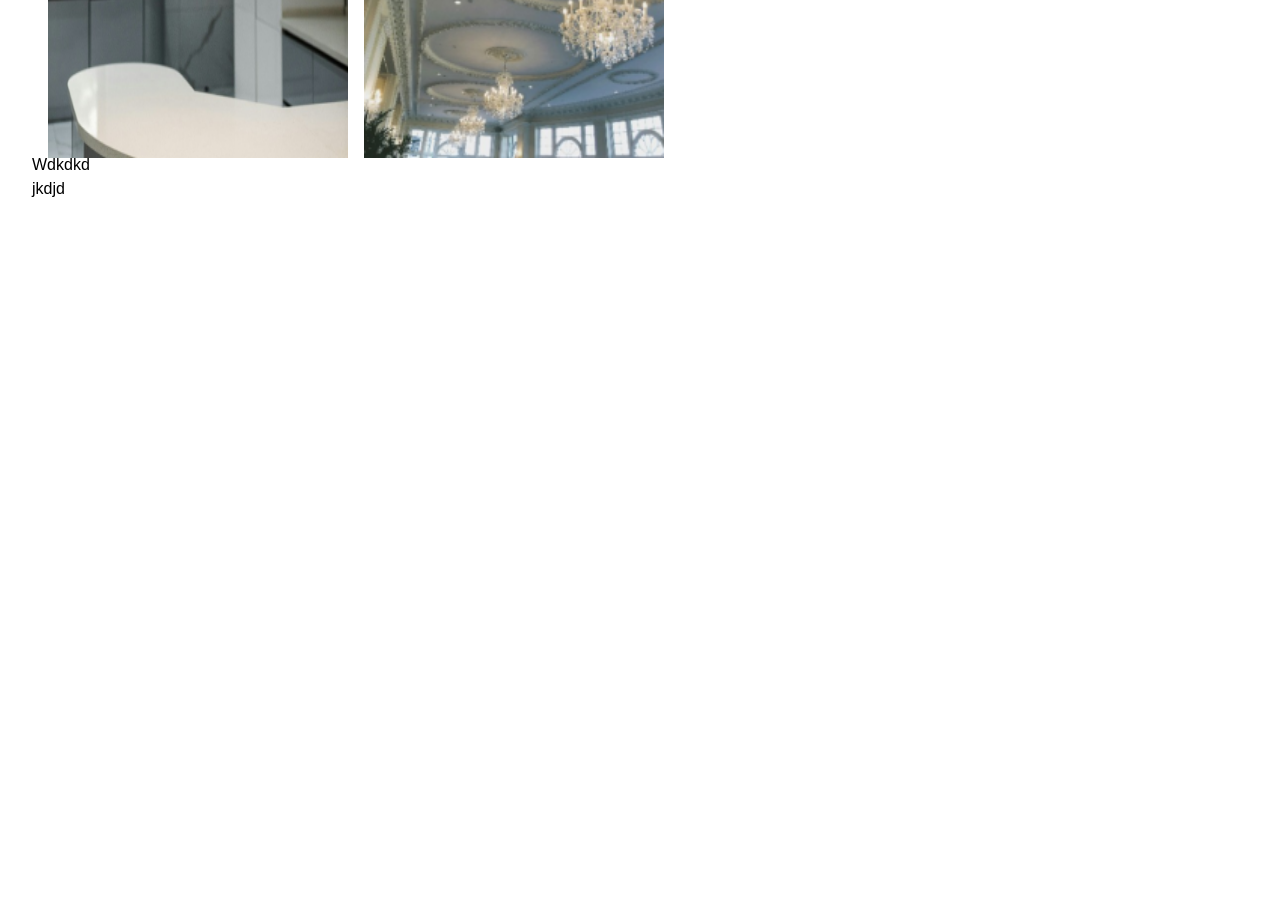
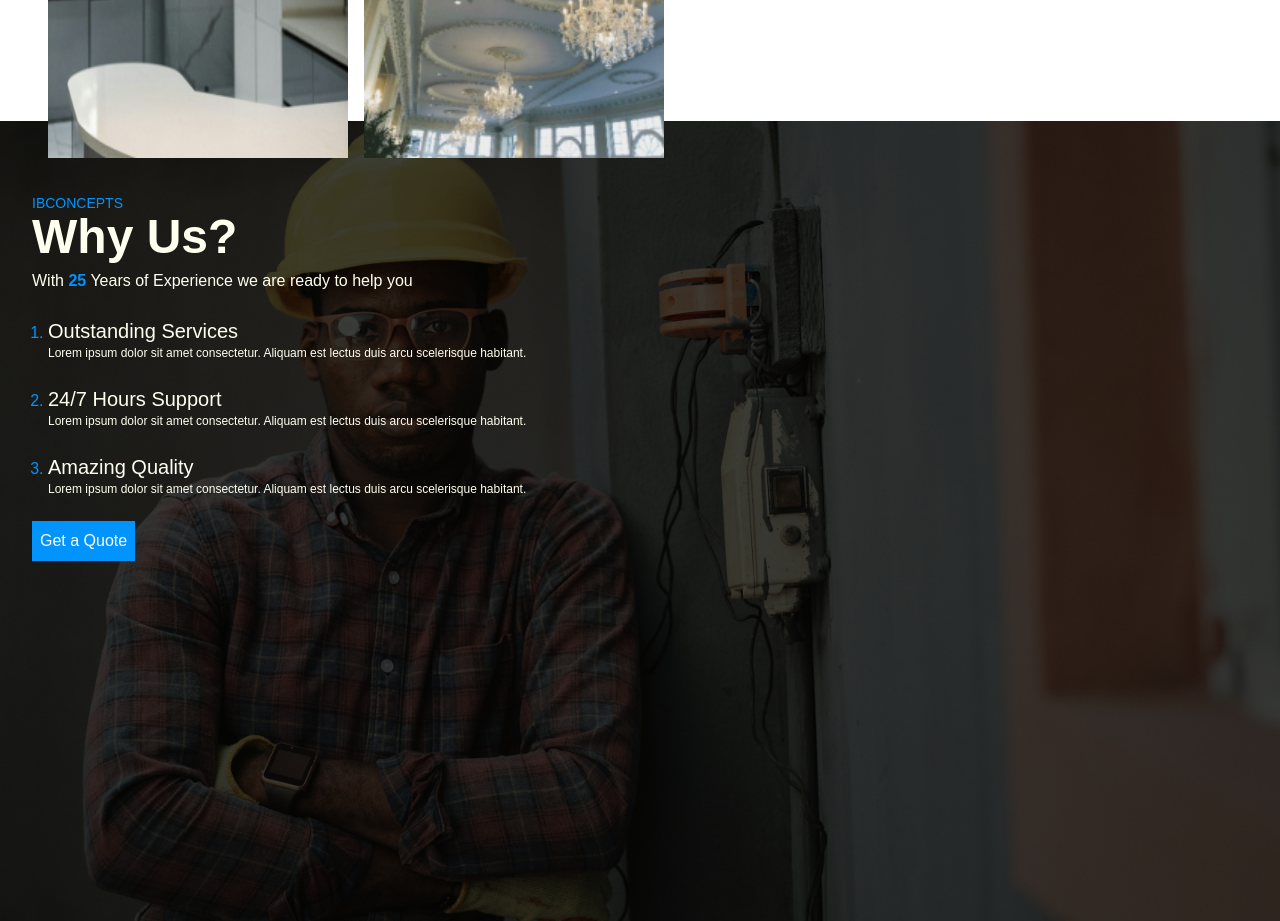
Before and after one commit to devhabeeblateef/ibconceptsandlogistics, a Next.js app in the folder client/: page / in a window 1280 px wide. Shown: the part 2260-3181 px from the top of the page. Built offline with nearby package versions, Linux system fonts and the light colour scheme.

Commit message:
complete why page

```diff
--- a/client/pages/why.js
+++ b/client/pages/why.js
@@ -2,9 +2,36 @@ import React from 'react'
 
 function Why() {
   return (
-    <div className='h-screen mt-32 p-8 w-screen'>
-      Wdkdkd
-      <p>jkdjd</p>
+    <div className='text-[#FFFFF0] h-screen bg-whyimage mt-32 p-8 w-screen bg-left bg-cover'>
+    <p className='mt-10 font-thin text-sm text-[#0194FF]'>IBCONCEPTS</p>
+      <h1 className=' font-semibold text-5xl mt-0'>Why Us?</h1>
+      <p className='mt-2 text-md'>With <strong className='text-[#0194FF]'>25</strong>  Years of  Experience
+      we are ready to help you</p>
+
+      <ul className='mt-6 list-decimal space-y-6 ml-4'>
+        <li>
+        <label className='text-xl'>Outstanding Services</label>
+        <section className='text-xs'>Lorem ipsum dolor sit amet consectetur.
+        Aliquam est lectus duis arcu scelerisque habitant.
+        </section>
+        </li>
+
+        <li>
+        <label className='text-xl'>24/7 Hours Support</label>
+        <section className='text-xs'>Lorem ipsum dolor sit amet consectetur.
+        Aliquam est lectus duis arcu scelerisque habitant. </section>
+        </li>
+
+        <li>
+        <label className='text-xl'>Amazing Quality</label>
+        <section className='text-xs'>
+        Lorem ipsum dolor sit amet consectetur.
+        Aliquam est lectus duis arcu scelerisque habitant.
+        </section>
+        </li>
+      </ul>
+
+      <button className='p-2 bg-[#0194FF] mt-6'>Get a Quote</button>
     </div>
   )
 }
--- a/client/styles/globals.css
+++ b/client/styles/globals.css
@@ -19,5 +19,5 @@ li::marker{
   border-radius: 2ch;
   padding-inline: 2ch;
   margin-inline-end: 2ch;
-  color: blue
+  color: #0194FF;
 }
--- a/client/tailwind.config.js
+++ b/client/tailwind.config.js
@@ -12,6 +12,7 @@ module.exports = {
         "gradient-conic":
           "conic-gradient(from 180deg at 50% 50%, var(--tw-gradient-stops))",
           "bgimage": "url('/bgimage.png')",
+          "whyimage" : "url('/whyimage.png')",
       },
     },
   },
```
Also changed, not shown: client/public/whyimage.png (added).
